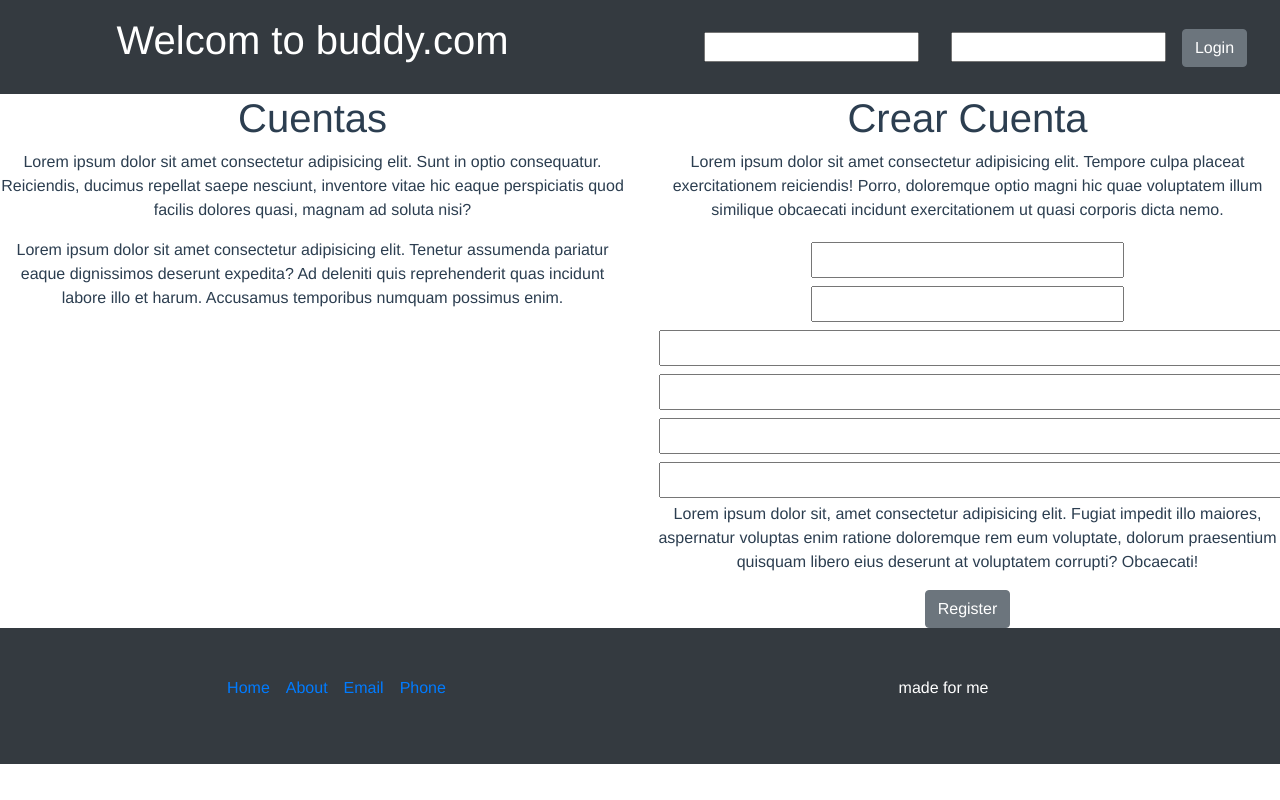
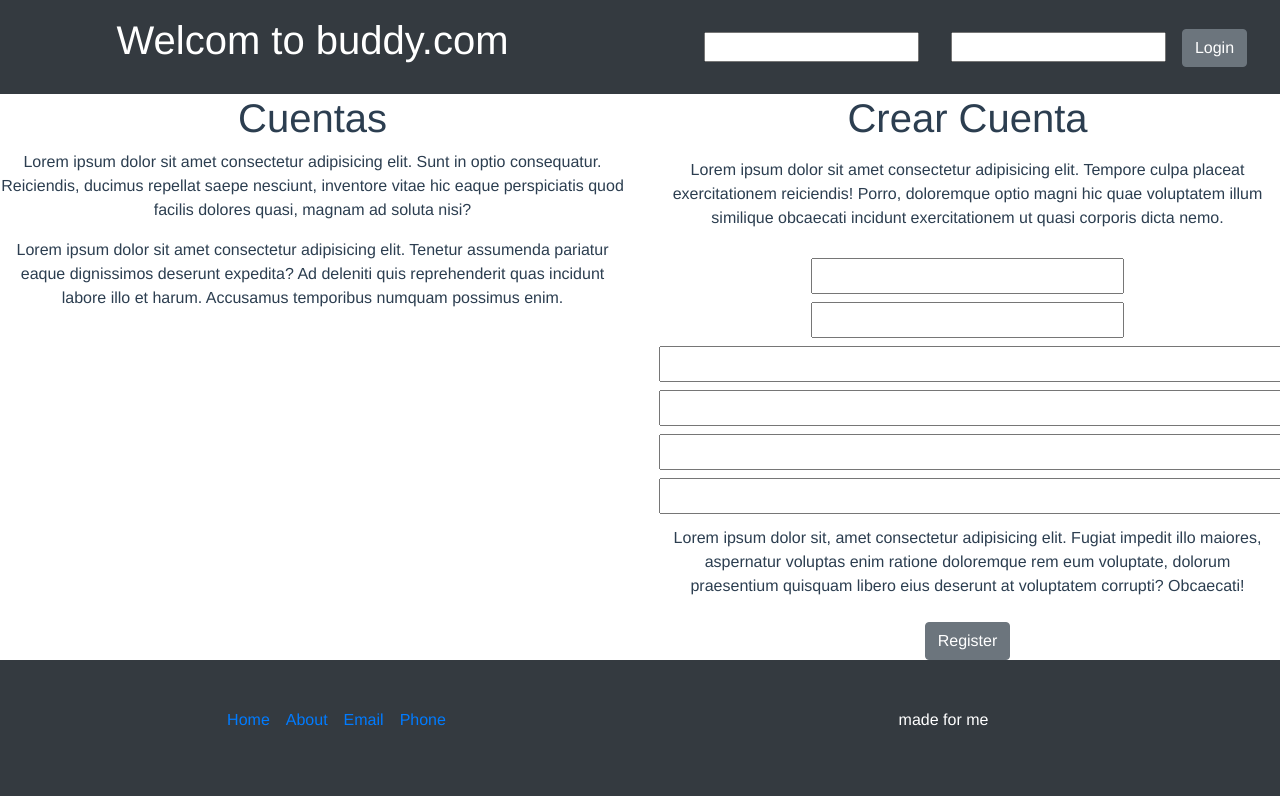
Before and after one commit to oscrislas/666-game, a Vue app: page / in a window 1280 px wide. Built offline with nearby package versions, Linux system fonts and the light colour scheme.

Commit message:
agrege un pequeño paddin

```diff
--- a/src/components/Register/Index.vue
+++ b/src/components/Register/Index.vue
@@ -2,7 +2,7 @@
     <div class="row">
         <div class="col-12">
             <h1>Crear Cuenta</h1>
-            <p>Lorem ipsum dolor sit amet consectetur adipisicing elit. Tempore culpa placeat exercitationem reiciendis! Porro, doloremque optio magni hic quae voluptatem illum similique obcaecati incidunt exercitationem ut quasi corporis dicta nemo.</p>
+            <p class="p-2">Lorem ipsum dolor sit amet consectetur adipisicing elit. Tempore culpa placeat exercitationem reiciendis! Porro, doloremque optio magni hic quae voluptatem illum similique obcaecati incidunt exercitationem ut quasi corporis dicta nemo.</p>
             <frame>
                 <input type="text" class="col-6 m-1 p-1">
                 <input type="text" class="col-6 m-1 p-1">
@@ -10,7 +10,7 @@
                 <input type="text" class="col-12 m-1 p-1">
                 <input type="text" class="col-12 m-1 p-1">
                 <input type="text" class="col-12 m-1 p-1">
-                <p>
+                <p class="p-2">
                     Lorem ipsum dolor sit, amet consectetur adipisicing elit. Fugiat impedit illo maiores, aspernatur voluptas enim ratione doloremque rem eum voluptate, dolorum praesentium quisquam libero eius deserunt at voluptatem corrupti? Obcaecati!
                 </p>
                 <b-button>Register</b-button>
```
